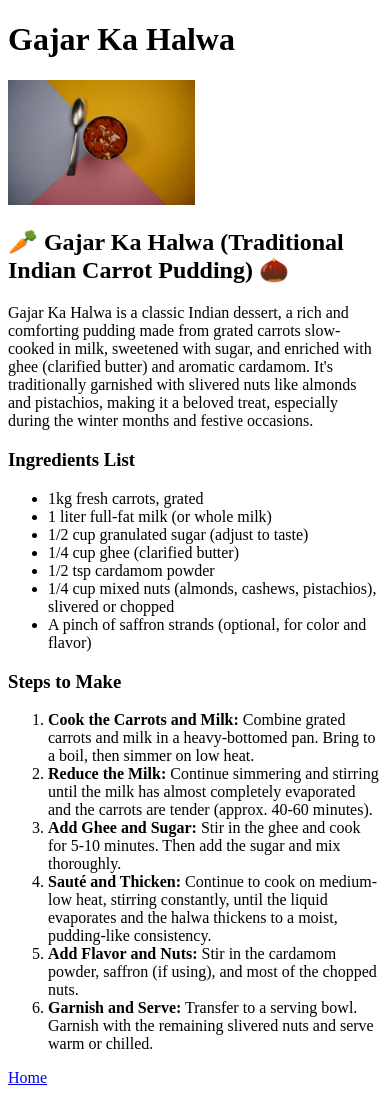
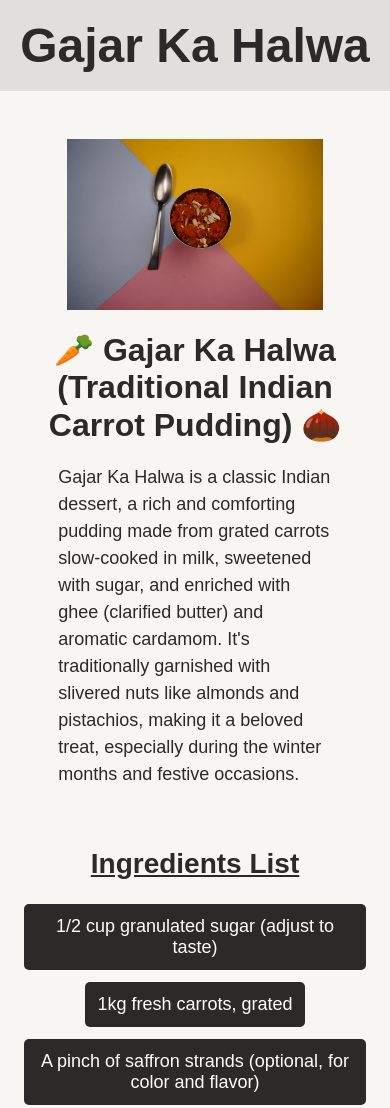
Before and after one commit to avinash4364/odin-recipes, a plain HTML site: page recipes/gajarkahalwa.html in a window 390 px wide. Shown: the top 1108 px of the page. Drawn offline with Linux system fonts and the light colour scheme.

Commit message:
Make Site responsive even the recipes page

```diff
--- a/recipes/gajarkahalwa.html
+++ b/recipes/gajarkahalwa.html
@@ -4,62 +4,74 @@
     <meta charset="UTF-8" />
     <meta name="viewport" content="width=device-width, initial-scale=1.0" />
     <title>Gajar Ka Halwa : my goto winter food</title>
+    <link rel="stylesheet" href="recipe.css" />
   </head>
   <body>
-    <h1>Gajar Ka Halwa</h1>
-    <img src="../images/gajar-ka-halwa.jpg" alt="Carrot Pudding" width="50%" />
-    <h2>🥕 Gajar Ka Halwa (Traditional Indian Carrot Pudding) 🌰</h2>
-    <p>
-      Gajar Ka Halwa is a classic Indian dessert, a rich and comforting pudding
-      made from grated carrots slow-cooked in milk, sweetened with sugar, and
-      enriched with ghee (clarified butter) and aromatic cardamom. It's
-      traditionally garnished with slivered nuts like almonds and pistachios,
-      making it a beloved treat, especially during the winter months and festive
-      occasions.
+    <h1 class="recipe-heading">Gajar Ka Halwa</h1>
+    <div class="recipe-container">
+      <img
+        src="../images/gajar-ka-halwa.jpg"
+        alt="Carrot Pudding"
+        class="recipe-img"
+      />
+      <h2 class="recipe-heading--secondary">
+        🥕 Gajar Ka Halwa (Traditional Indian Carrot Pudding) 🌰
+      </h2>
+      <p class="recipe-desc">
+        Gajar Ka Halwa is a classic Indian dessert, a rich and comforting
+        pudding made from grated carrots slow-cooked in milk, sweetened with
+        sugar, and enriched with ghee (clarified butter) and aromatic cardamom.
+        It's traditionally garnished with slivered nuts like almonds and
+        pistachios, making it a beloved treat, especially during the winter
+        months and festive occasions.
       </p>
 
-    <h3>Ingredients List</h3>
-    <ul>
+      <h3 class="ingredients-heading">Ingredients List</h3>
+      <ul class="ingredients-heading--list">
+        <li>1/2 cup granulated sugar (adjust to taste)</li>
         <li>1kg fresh carrots, grated</li>
+        <li>A pinch of saffron strands (optional, for color and flavor)</li>
         <li>1 liter full-fat milk (or whole milk)</li>
-      <li>1/2 cup granulated sugar (adjust to taste)</li>
+        <li>1/2 tsp cardamom powder</li>
         <li>1/4 cup ghee (clarified butter)</li>
-      <li>1/2 tsp cardamom powder</li>
         <li>
           1/4 cup mixed nuts (almonds, cashews, pistachios), slivered or chopped
         </li>
-      <li>A pinch of saffron strands (optional, for color and flavor)</li>
       </ul>
 
-    <h3>Steps to Make</h3>
-    <ol>
+      <h3 class="steps-heading">Steps to Make</h3>
+      <ol class="steps-heading--list">
         <li>
           <strong>Cook the Carrots and Milk:</strong> Combine grated carrots and
-        milk in a heavy-bottomed pan. Bring to a boil, then simmer on low heat.
+          milk in a heavy-bottomed pan. Bring to a boil, then simmer on low
+          heat.
         </li>
         <li>
-        <strong>Reduce the Milk:</strong> Continue simmering and stirring until
-        the milk has almost completely evaporated and the carrots are tender
-        (approx. 40-60 minutes).
+          <strong>Reduce the Milk:</strong> Continue simmering and stirring
+          until the milk has almost completely evaporated and the carrots are
+          tender (approx. 40-60 minutes).
         </li>
         <li>
-        <strong>Add Ghee and Sugar:</strong> Stir in the ghee and cook for 5-10
-        minutes. Then add the sugar and mix thoroughly.
+          <strong>Add Ghee and Sugar:</strong> Stir in the ghee and cook for
+          5-10 minutes. Then add the sugar and mix thoroughly.
         </li>
         <li>
-        <strong>Sauté and Thicken:</strong> Continue to cook on medium-low heat,
-        stirring constantly, until the liquid evaporates and the halwa thickens
-        to a moist, pudding-like consistency.
+          <strong>Sauté and Thicken:</strong> Continue to cook on medium-low
+          heat, stirring constantly, until the liquid evaporates and the halwa
+          thickens to a moist, pudding-like consistency.
         </li>
         <li>
           <strong>Add Flavor and Nuts:</strong> Stir in the cardamom powder,
           saffron (if using), and most of the chopped nuts.
         </li>
         <li>
-        <strong>Garnish and Serve:</strong> Transfer to a serving bowl. Garnish
-        with the remaining slivered nuts and serve warm or chilled.
+          <strong>Garnish and Serve:</strong> Transfer to a serving bowl.
+          Garnish with the remaining slivered nuts and serve warm or chilled.
         </li>
       </ol>
-    <a href="../index.html">Home </a>
+    </div>
+    <div class="footer">
+      <a href="../index.html" class="backlink-home">Back to Home </a>
+    </div>
   </body>
 </html>
--- a/recipes/recipe.css
+++ b/recipes/recipe.css
@@ -0,0 +1,117 @@
+/*
+main-page-bg-color - #f7f6f2
+text-color - #2b2a29
+cards-bg-color - #e0dfdc
+button-background-color - #2c7b17
+span-color - #65635f
+font-family - nunito google fonts
+ */
+
+* {
+  margin: 0;
+  padding: 0;
+  box-sizing: inherit;
+}
+
+html {
+  font-size: 62.5%;
+}
+
+body {
+  box-sizing: border-box;
+  font-family: "Nunito", sans-serif;
+  font-optical-sizing: auto;
+  font-style: normal;
+  background-color: #f7f6f2;
+  color: #2b2a29;
+}
+
+ul {
+  list-style: none;
+}
+
+a {
+  text-decoration: none;
+  color: inherit;
+}
+
+.recipe-heading {
+  font-size: 4.8rem;
+  margin-bottom: 2.4rem;
+  padding: 1.8rem 0;
+  background-color: #e0dfdc;
+  text-align: center;
+}
+
+.recipe-container {
+  max-width: 120rem;
+  padding: 2.4rem;
+  margin: 0 auto;
+  text-align: center;
+  font-size: 1.8rem;
+}
+
+.recipe-img {
+  width: 75%;
+}
+
+.recipe-heading--secondary {
+  font-size: 3.2rem;
+  color: #2b2a29;
+  margin: 1.6rem 0 2rem 0;
+}
+
+.recipe-desc {
+  width: 80%;
+  margin: auto;
+  text-align: left;
+  line-height: 1.5;
+  margin-bottom: 6rem;
+}
+
+.ingredients-heading {
+  font-size: 2.8rem;
+  text-decoration: underline;
+  margin-bottom: 2.4rem;
+}
+
+.ingredients-heading--list {
+  display: flex;
+  flex-wrap: wrap;
+  gap: 1.2rem;
+  justify-content: center;
+  margin-bottom: 6rem;
+}
+
+.ingredients-heading--list > * {
+  background-color: #2b2a29;
+  color: #fff;
+  padding: 1.2rem;
+  cursor: pointer;
+  border-radius: 0.5rem;
+}
+
+.steps-heading {
+  margin-bottom: 2.4rem;
+  font-size: 2.8rem;
+  text-decoration: underline;
+}
+
+.steps-heading--list {
+  margin-bottom: 4.8rem;
+}
+
+.steps-heading--list li {
+  text-align: left;
+  margin-bottom: 1.2rem;
+  margin-left: 1.2rem;
+}
+
+.footer {
+  background-color: #2b2a29;
+  color: #fff;
+  padding: 2.4rem;
+  font-size: 1.6rem;
+  font-weight: 100;
+  text-align: center;
+}
--- a/style.css
+++ b/style.css
@@ -40,6 +40,7 @@ body {
   justify-content: center;
   gap: 12px;
   flex-wrap: wrap;
+  padding: 1.6rem;
 }
 
 .recipes-list li {
```
Also changed, not shown: recipes/alooparatha.html (+23 -20 lines), recipes/friedchicken.html (+26 -18 lines). Lines whose indentation alone changed are shown as unchanged.
